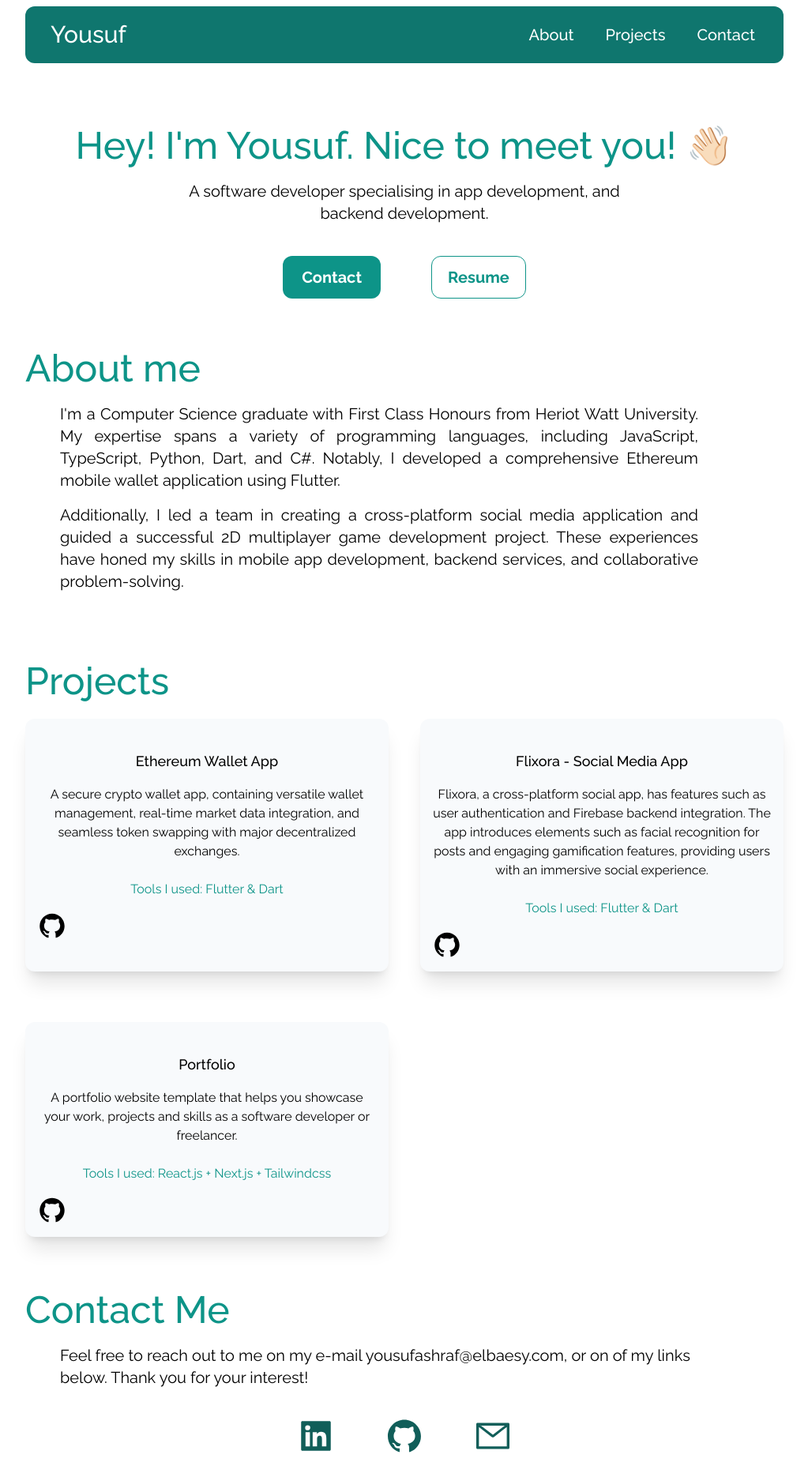
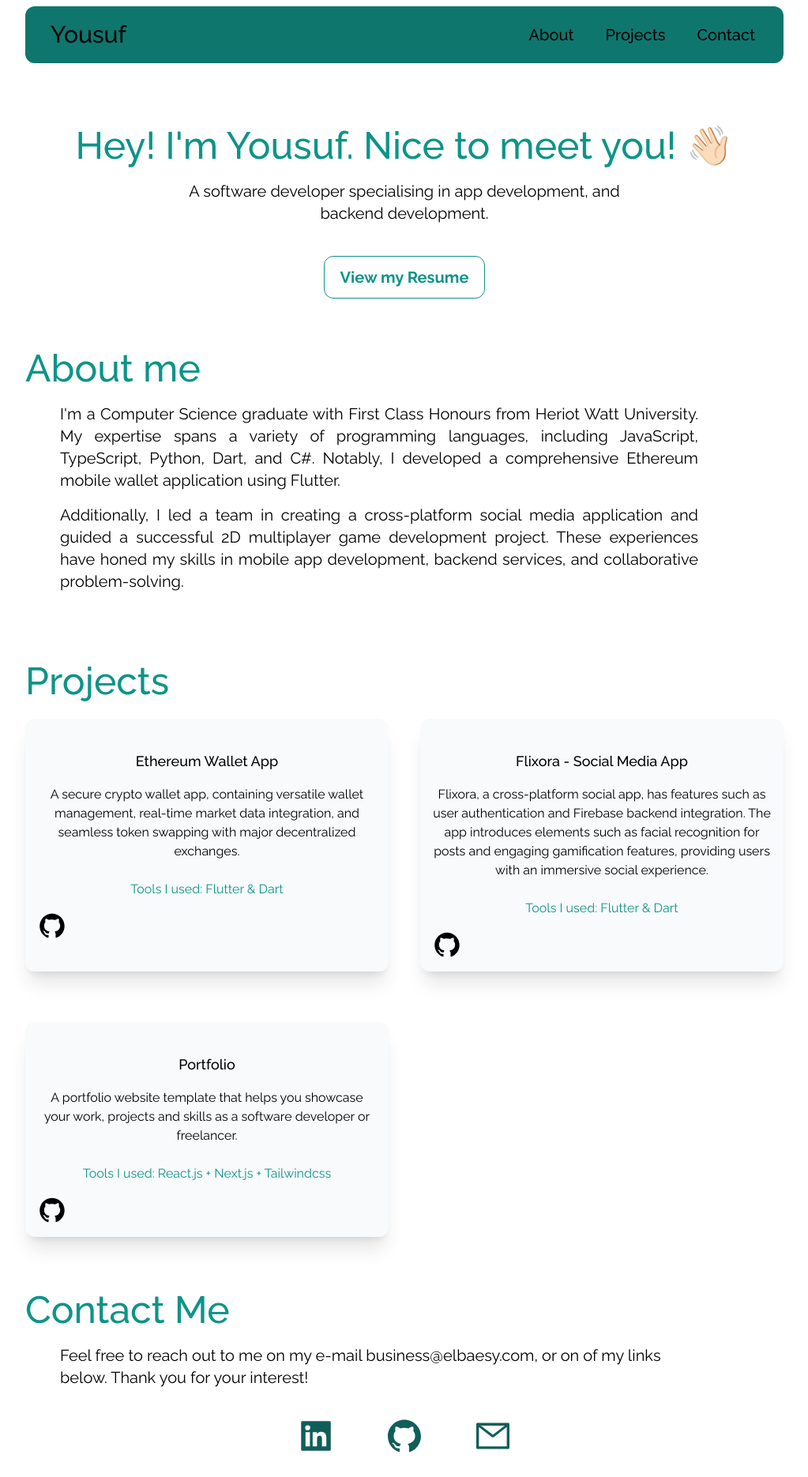
Before and after one commit to ya27hw/react-portfolio, a Next.js app: page / in a window 1280 px wide. Shown: the whole page at 79% size, without its empty margins (128-1151 px from the left). Built offline with nearby package versions, Linux system fonts and the light colour scheme.

Commit message:
add links

```diff
--- a/app/page.tsx
+++ b/app/page.tsx
@@ -40,11 +40,15 @@
             </p>
           </div>
           <div className="text-xl flex justify-center gap-16 md:text-xl ">
-            <button className="bg-teal-600 text-white font-bold py-3 px-6 rounded-xl">
-              Contact
-            </button>
-            <button className="bg-transparent text-teal-600 font-bold py-3 px-5 rounded-xl border border-teal-600">
-              Resume
+            <button
+              className="bg-transparent text-teal-600 font-bold py-3 px-5 rounded-xl border border-teal-600"
+              onClick={() =>
+                openUrlInNewTab(
+                  "https://app.skiff.com/docs/f3392b40-2471-41ec-9a09-e6d62f89aaa5#Wt9HTe8fRtuCokD1t%2F38vf5HzxpRGGlNdQx0Tbc9qP0%3D"
+                )
+              }
+            >
+              View my Resume
             </button>
           </div>
         </section>
@@ -111,8 +115,8 @@
             Contact Me
           </h2>
           <p className="text-md md:text-xl py-2 leading-8 px-11 max-w-4xl">
-            Feel free to reach out to me on my e-mail yousufashraf@elbaesy.com,
-            or on of my links below. Thank you for your interest!
+            Feel free to reach out to me on my e-mail business@elbaesy.com, or
+            on of my links below. Thank you for your interest!
           </p>
           <div className="text-5xl flex justify-center gap-16 py-7 text-teal-800">
             <AiFillLinkedin
@@ -126,7 +130,7 @@
               style={{ cursor: "pointer" }}
             />
             <AiOutlineMail
-              onClick={() => openUrlInNewTab("mailto:yousufashraf@elbaesy.com")}
+              onClick={() => openUrlInNewTab("mailto:business@elbaesy.com")}
               style={{ cursor: "pointer" }}
             />
           </div>
```
